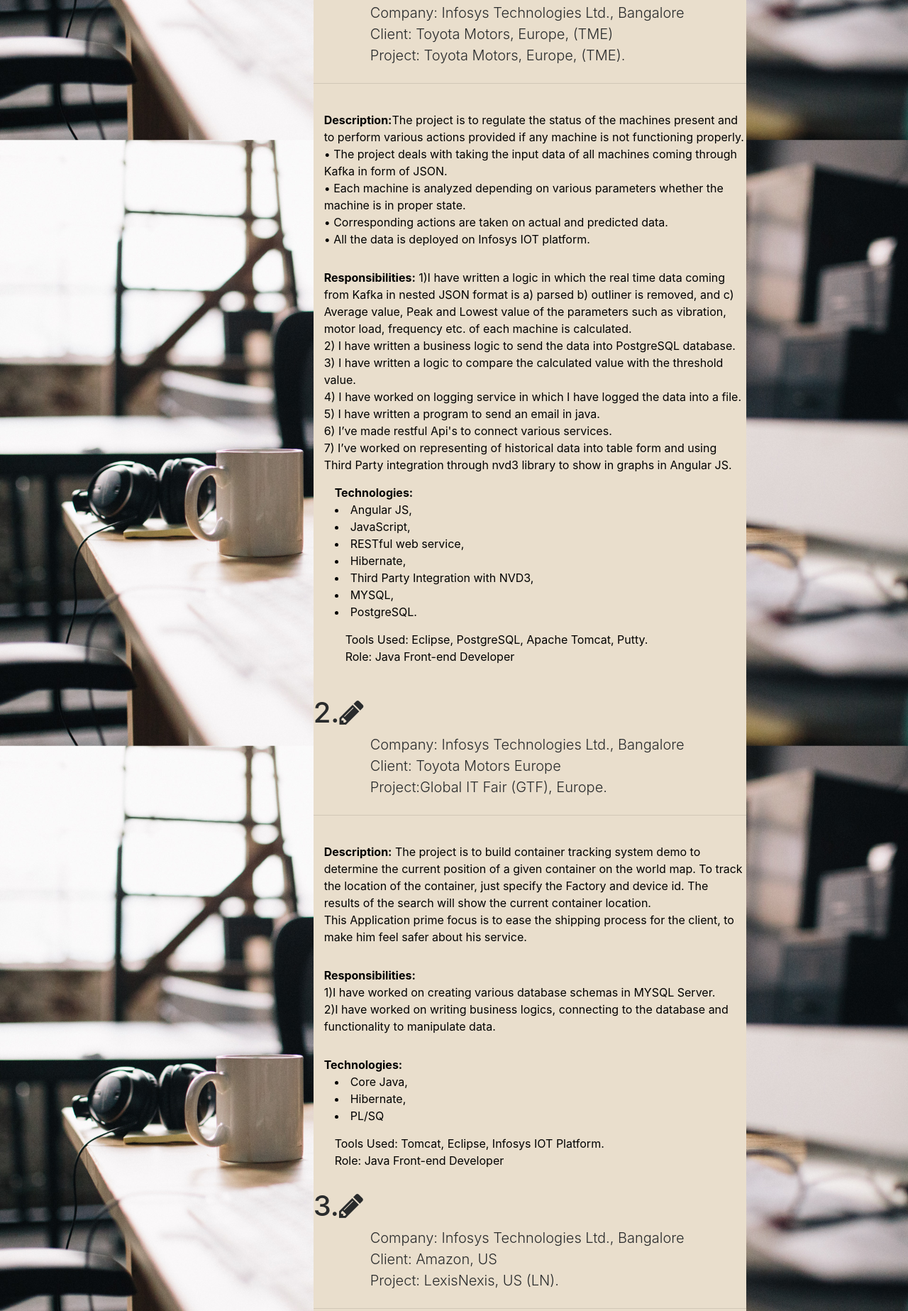
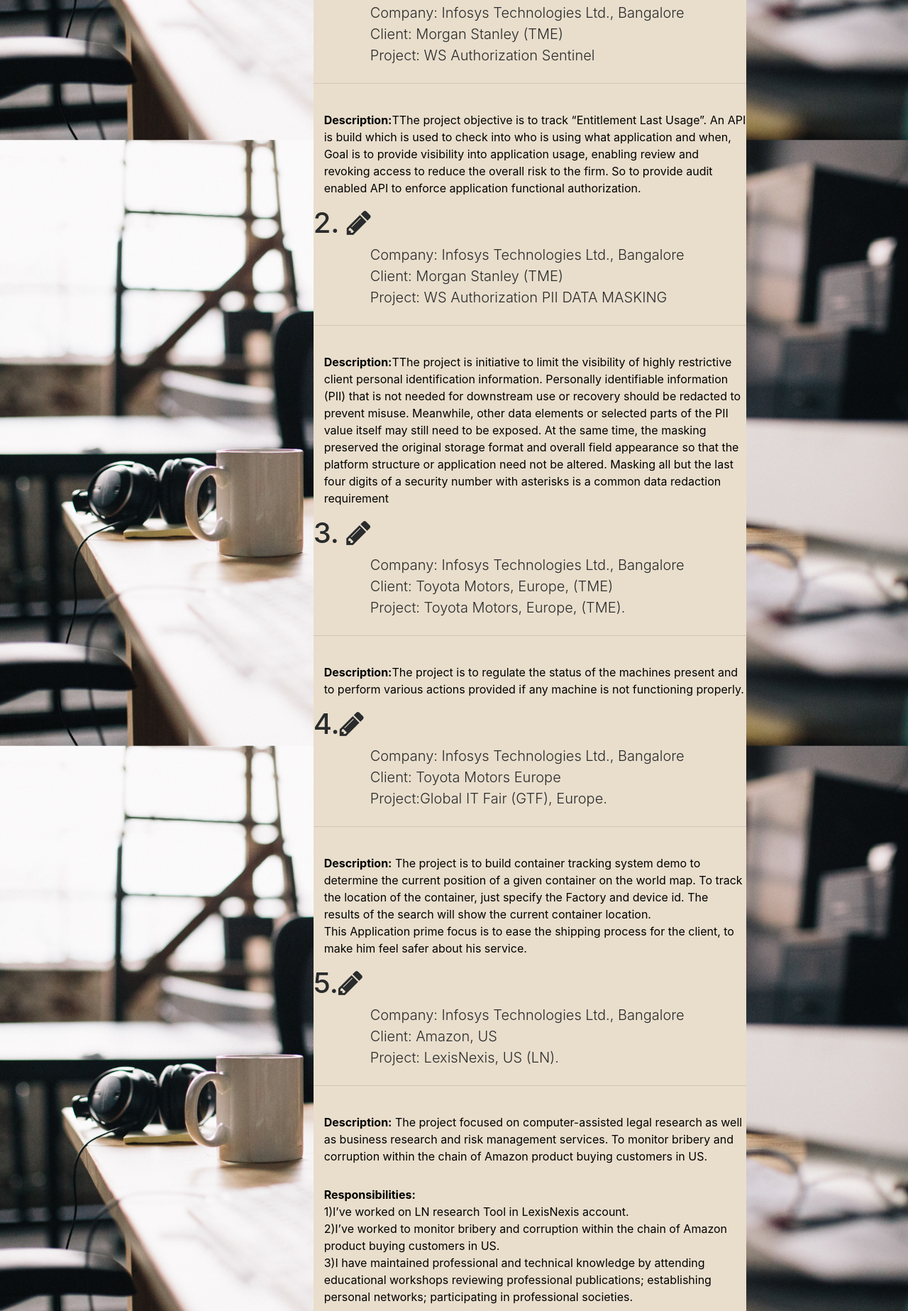
Before and after one commit to sunaina91/sunaina.github.io, a plain HTML site: page index.html in a window 1280 px wide. Shown: the part 656-2503 px from the top of the page at 71% size. Drawn offline with nearby package versions, Linux system fonts and the light colour scheme; a script that the page names is missing.

Commit message:
Update index.html

```diff
--- a/index.html
+++ b/index.html
@@ -104,7 +104,35 @@
             <div class="jumbotron jumbotron-fluid jumbotron-default-org">
                 <button  class="btn btn-warning display-5" >ORGANISATIONAL EXPERIENCE</button>
                 <div style="margin:15px 0 0 0 ">
-                    <h1>1. <i class="fa fa-pencil" aria-hidden="true"></i></h1>
+
+                      <h1>1. <i class="fa fa-pencil" aria-hidden="true"></i></h1>
+                    <ul class="lead"><ul class="org-text">Company: Infosys Technologies Ltd., Bangalore</ul>
+                        <ul class="org-text">Client: Morgan Stanley (TME)</uL>
+                        <ul class="org-text">Project: WS Authorization Sentinel</ul>
+                    </ul>
+                    <hr class="my-4">
+                    <div class="flex flex-default"><b>Description:</b>TThe project objective is to track “Entitlement Last Usage”.
+                        An API is build which is used to check into who is using what application and when,
+                        Goal is to provide visibility into application usage, enabling review and revoking access to
+                        reduce the overall risk to the firm. So to provide audit enabled API to enforce application functional authorization.
+                        </div>
+
+                    <h1>2. <i class="fa fa-pencil" aria-hidden="true"></i></h1>
+                    <ul class="lead"><ul class="org-text">Company: Infosys Technologies Ltd., Bangalore</ul>
+                        <ul class="org-text">Client: Morgan Stanley (TME)</uL>
+                        <ul class="org-text">Project: WS Authorization PII DATA MASKING</ul>
+                    </ul>
+                    <hr class="my-4">
+                    <div class="flex flex-default"><b>Description:</b>TThe project is initiative to limit the visibility
+                        of highly restrictive client personal identification information. Personally identifiable information
+                        (PII) that is not needed for downstream use or recovery should be redacted to prevent misuse. Meanwhile,
+                        other data elements or selected parts of the PII value itself may still need to be exposed. At the same time,
+                        the masking preserved the original storage format and overall field appearance so that the platform structure or
+                        application need not be altered.
+                        Masking all but the last four digits of a security number with asterisks is
+                        a common data redaction requirement </div>
+
+                    <h1>3. <i class="fa fa-pencil" aria-hidden="true"></i></h1>
                     <ul class="lead"><ul class="org-text">Company: Infosys Technologies Ltd., Bangalore</ul>
                         <ul class="org-text">Client: Toyota Motors, Europe, (TME)</uL>
                         <ul class="org-text">Project: Toyota Motors, Europe, (TME).</ul>
@@ -113,34 +141,11 @@
                     <div class="flex flex-default"><b>Description:</b>The project is to regulate the status of the machines
                         present and to perform various actions provided if any machine is not
                         functioning properly.
-                        <div>• The project deals with taking the input data of all machines coming through
-                            Kafka in form of JSON.</div>
-                        <div>• Each machine is analyzed depending on various parameters whether the
-                            machine is in proper state.</div>
-                        <div>• Corresponding actions are taken on actual and predicted data.</div>
-                        <div>• All the data is deployed on Infosys IOT platform.</div></div>
+                       </div>
 
-                    <div  class="flex flex-default"><b>Responsibilities:</b> 1)I have written a logic in which the real time data coming from Kafka in nested JSON format is a) parsed b) outliner is removed, and c) Average value, Peak and Lowest value of the parameters such as vibration, motor load, frequency etc. of each machine is calculated.
-                        <div>2)	I have written a business logic to send the data into PostgreSQL database.</div>
-                        <div>3)	I have written a logic to compare the calculated value with the threshold value.</div>
-                        <div>4)	I have worked on logging service in which I have logged the data into a file.</div>
-                        <div>5)	I have written a program to send an email in java.</div>
-                        <div>6)	I’ve made restful Api's to connect various services.</div>
-                        <div>7)	I’ve worked on representing of historical data into table form and using Third Party integration through nvd3 library to show in graphs in Angular JS.
-
-                        </div>
-                        <div class="flex flex-default"><b>Technologies:</b>
-                            <li>Angular JS,</li><li>JavaScript,</li><li>RESTful web service,</li><li>Hibernate,</li><li>Third Party Integration with NVD3,</li><li>MYSQL,</li><li>PostgreSQL.</li>
-
-                            <div class="flex flex-default">
-                                <div>  Tools Used: Eclipse, PostgreSQL, Apache Tomcat, Putty.</div>
-                                <div> Role: Java Front-end Developer</div>
-                            </div>
-                        </div>
-                    </div>
                     <div>
 
-                        <h1>2.<i class="fa fa-pencil" aria-hidden="true"></i></h1>
+                        <h1>4.<i class="fa fa-pencil" aria-hidden="true"></i></h1>
                         <ul class="lead"><ul class="org-text">Company: Infosys Technologies Ltd., Bangalore</ul>
                             <ul class="org-text">Client: Toyota Motors Europe</uL>
                             <ul class="org-text">Project:Global IT Fair (GTF), Europe.</ul>
@@ -154,31 +159,9 @@
                         </div>
                     </div>
                     <!--</div>-->
-                    <div class="flex flex-default"><b>Responsibilities:</b>
-                        <div>1)I have worked on creating various database schemas
-                            in MYSQL Server.
-                        </div>
-                        <div>2)I have worked on writing business logics, connecting to the database and functionality to manipulate data.</div>
-                    </div>
-
-                    <div class="flex flex-default">
-                        <b>Technologies:</b>
-                        <div class="marginLi">
-                            <li >Core Java,</li>
-                            <li> Hibernate,</li>
-                            <li>PL/SQ</li>
-                        </div>
-                        <div class="flex flex-default">
-                            <div>  Tools Used: Tomcat, Eclipse, Infosys IOT Platform.</div>
-                            <div> Role: Java Front-end Developer</div>
-                        </div>
-                    </div>
-
-
-                </div>
 
                 <div>
-                    <h1>3.<i class="fa fa-pencil" aria-hidden="true"></i></h1>
+                    <h1>5.<i class="fa fa-pencil" aria-hidden="true"></i></h1>
                     <ul class="lead"><ul class="org-text">Company: Infosys Technologies Ltd., Bangalore</ul>
                         <ul class="org-text">Client: Amazon, US</uL>
                         <ul class="org-text">Project: LexisNexis, US (LN).</ul>
@@ -196,15 +179,7 @@
 
 
 
-                    <div class="flex flex-default"><b>Technologies And Tools:</b>
-                        <div class="marginLi">
-                            <li> LexisNexis Research Tool </li>
-                            <div> Role: Software Engineer</div>
-                        </div>
-                    </div>
-                </div>
 
-            </div>
         </div>
 
     </div>
@@ -217,13 +192,13 @@
             </button>
             <div class="card-block">
                 <div>	Application Development: Eclipse IDE, Putty, WinSCP.</div>
-                <div>	Database: MySQL, PostgreSQL, Oracle, </div>
+                <div>	Database: MySQL, PostgreSQL, DB2 </div>
                 <div>	Operating System: Windows, Mac OS X, Ubuntu.</div>
-                <div>  	Technologies: C++, Core-java.</div>
+                <div>  	Technologies: C++, Java.</div>
                 <div>  	Framework: AngularJS, Hibernate.</div>
                 <div>  	Web services Technology: RESTful web service.</div>
                 <div>  	Web Development: HTML, CSS, Bootstrap4, Java Script.</div>
-                <div> 	Application Servers: Tomcat 7.x.</div>
+                <div> 	Application Servers: Tomcat 8.x.</div>
                 <div> 	Version Control: GIT.</div>
                 <!-- <a href="#" class="btn btn-primary">Go somewhere</a> -->
             </div>
```
